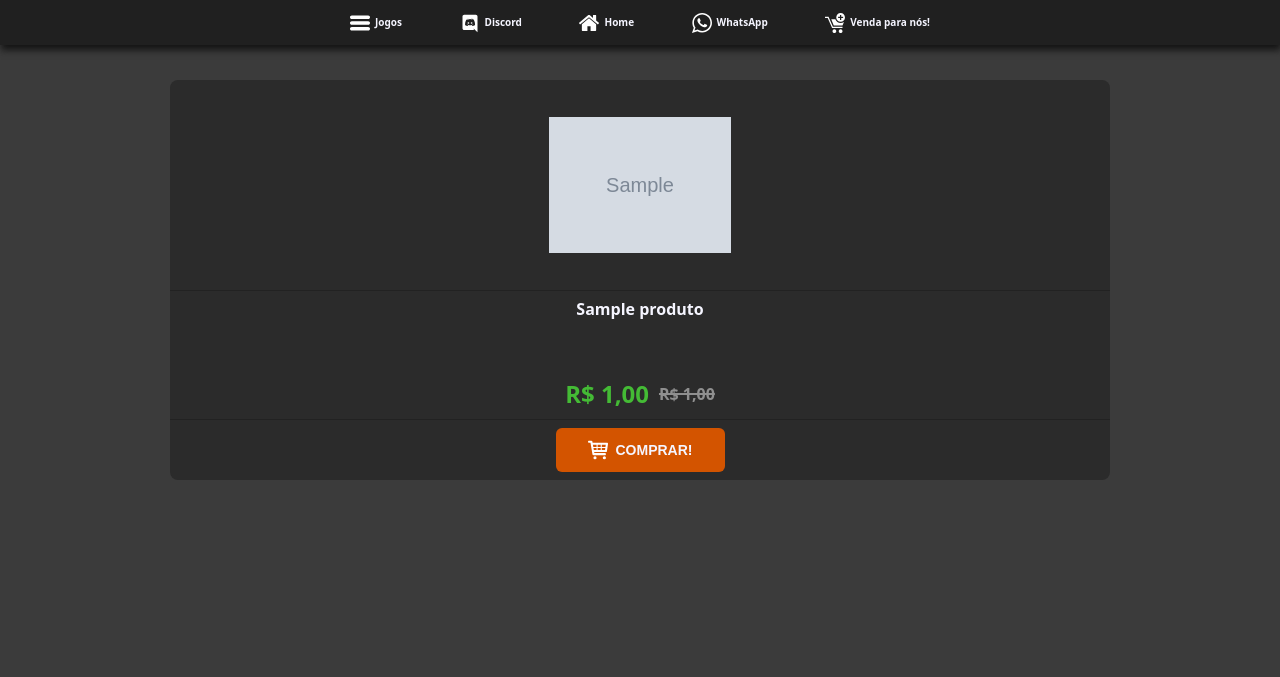
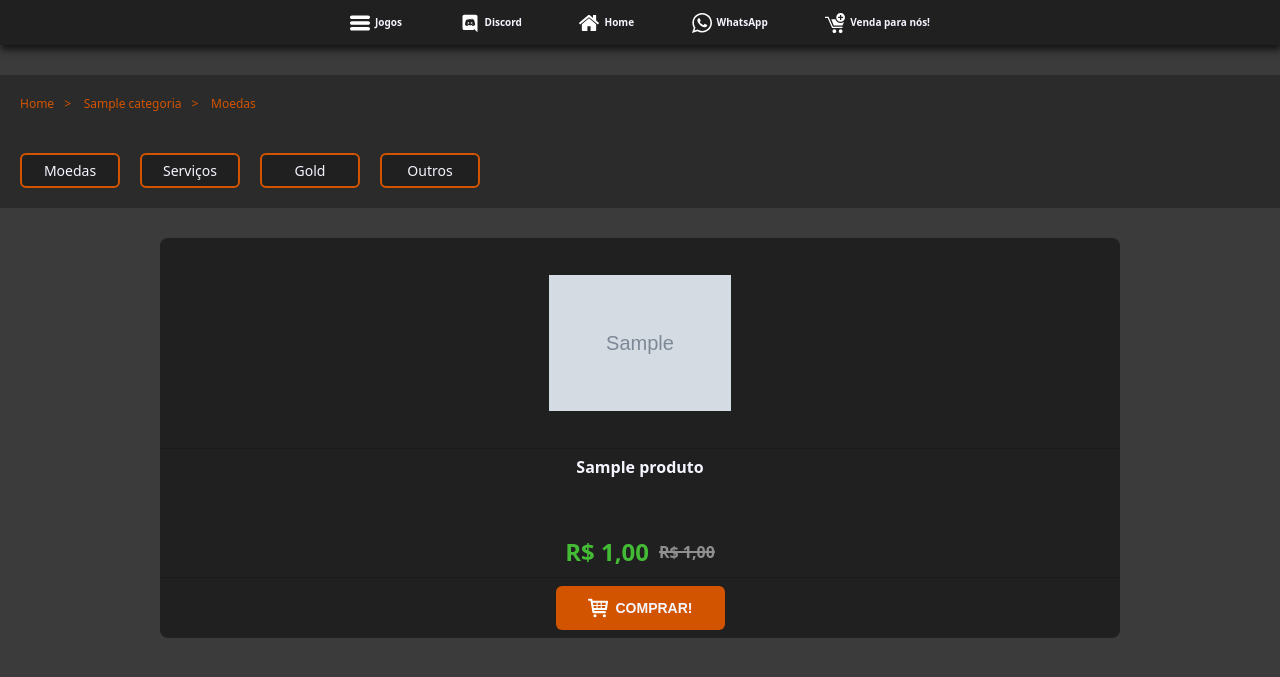
Before and after one commit to RafaelBotelho-Az/cr-trade, a Django app: page /lista/1/ in a window 1280 px wide. Shown: the part 60-737 px from the top of the page. Run offline with Django 5.2, Linux system fonts and the light colour scheme; tables that the repository leaves empty hold one stand-in row (values such as "Sample post"); grey boxes marked "Sample" are stand-in pictures.

Commit message:
header para a lista de produtos

```diff
--- a/base_static/global/css/style.css
+++ b/base_static/global/css/style.css
@@ -365,7 +365,7 @@
 }
 
 
-/*-----------------------------------------GRID-----------------------------------------*/
+/*-------------------------------------LISTA GRID-----------------------------------------*/
 
 .master-grid {
     padding: 0 300px 0 300px;
@@ -399,8 +399,8 @@
     display: grid;
     grid-template-columns: repeat(auto-fit, minmax(250px, 1fr));
     gap: 20px;
-    padding: 20px;
-    margin-top: 120px;
+    padding: 10px;
+    margin-top: 20px;
 }
 
 .grid-item {
@@ -413,7 +413,7 @@
     padding: 0;
     margin: 0;
     height: 400px;
-    background-color: var(--clr-medium-grey);
+    background-color: var(--clr-darker-grey);
 }
 
 .item-icon {
@@ -1476,3 +1476,68 @@
 .info li p a{
     color: var(--clr-light-orange);
 }
+
+/*-------------------------------------LISTA HEADER-----------------------------------------*/
+
+
+.area-container {
+    margin-top: 135px;
+    display: block;
+    width: 100%;
+    height: auto;
+    background-color: var(--clr-medium-grey);
+}
+
+.area-container ul{
+    display: flex;
+}
+
+.area {
+    padding: 20px;
+    list-style: none;
+}
+
+.area li a {
+    font-size: var(--smallest-font-size);
+    color: var(--clr-dark-orange);
+    text-decoration: none;
+}
+
+.area li a:hover {
+    color: var(--clr-light-orange);
+}
+
+.area li:not(:first-child)::before {
+    content: ">";
+    font-size: var(--smallest-font-size);
+    margin: 0 10px;
+    color: var(--clr-dark-orange);
+}
+
+.type-filter {
+    padding: 20px;
+}
+
+.type-filter ul {
+    display: flex;
+    gap: 20px;
+    list-style: none;
+}
+
+.type-filter ul li {
+    display: flex;
+    align-items: center;
+    justify-content: center;
+    padding: 5px;
+    font-size: var(--smaller-font-size);
+    color: var(--clr-white);
+    background-color: var(--clr-darker-grey);
+    border: solid 2px var(--clr-dark-orange);
+    border-radius: 6px;
+    width: 100px;
+}
+
+.type-filter ul li:hover {
+    cursor: pointer;
+    background-color: var(--clr-light-grey);
+}
--- a/produto/templates/produto/lista.html
+++ b/produto/templates/produto/lista.html
@@ -2,6 +2,34 @@
 {% load omfilters %}
 {% load static %}
 {% block conteudo %}
+
+<div class="area-container">
+    <ul class="area">
+        <li>
+            <a href="{% url "produto:index" %}">
+                Home
+            </a>
+        </li>
+        <li>
+            <a href="">
+                {{categoria}}
+            </a>
+        </li>
+        <li>
+            <a href="">
+                Moedas
+            </a>
+        </li>
+    </ul>
+    <div class="type-filter">
+        <ul>
+            <li>Moedas</li>
+            <li>Serviços</li>
+            <li>Gold</li>
+            <li>Outros</li>
+        </ul>
+    </div>
+</div>
 <div class='master-grid'>
     <div  class='grid-container'>
         {% for produto in produtos %}
```
